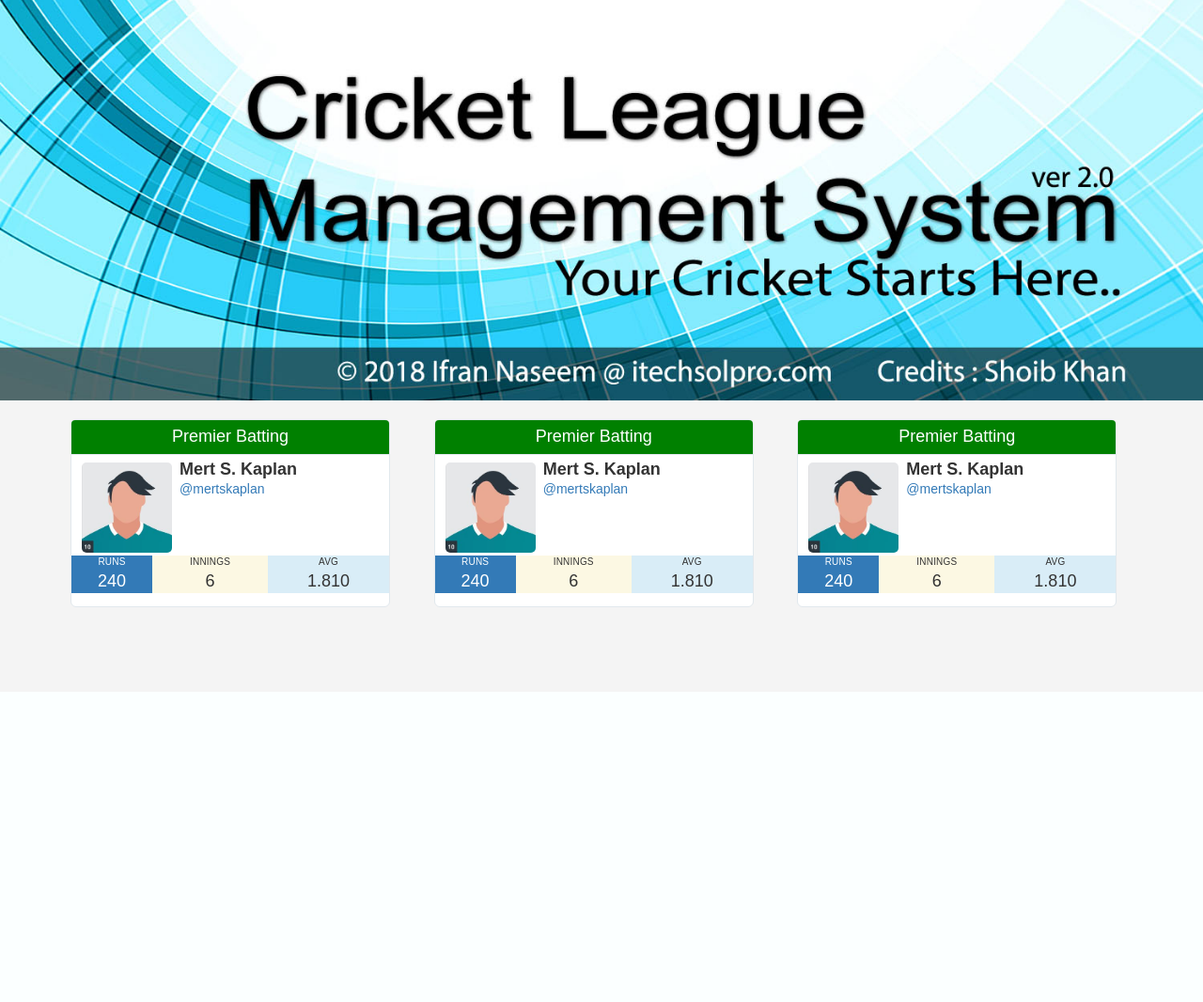
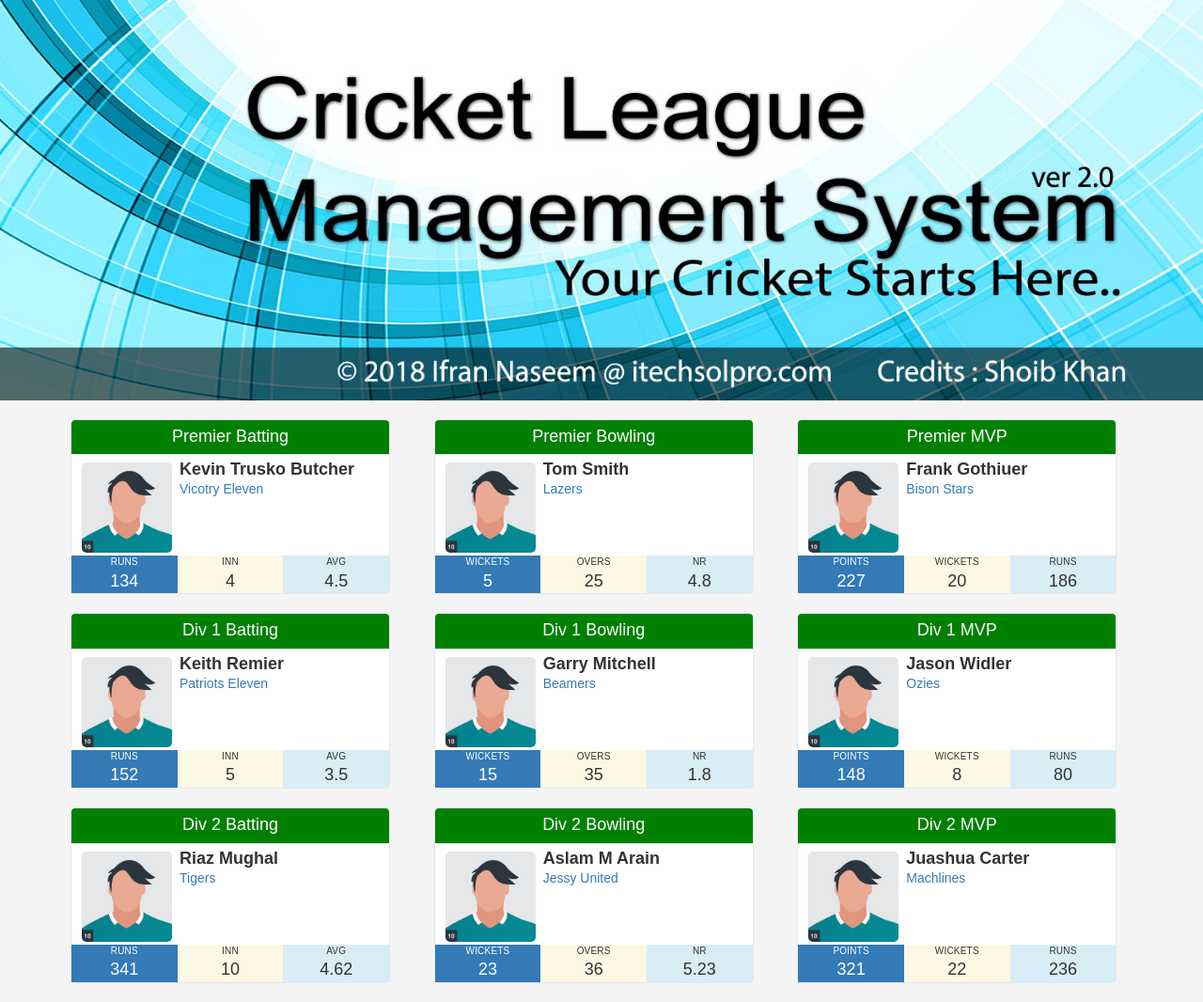
Before and after one commit to Claim47/CLMS, a PHP site: page / in a window 1280 px wide. Shown: the part 64-1130 px from the top of the page at 94% size. Before the commit the page ends 710 px from the top, so only its background shows below. Run offline with PHP 8.4, Linux system fonts and the light colour scheme.

Commit message:
index card added

```diff
--- a/css/rankCard.css
+++ b/css/rankCard.css
@@ -4,7 +4,7 @@
 
     border: 1px solid #e1e8ed;
     border-radius: 6px;
-   height: 200px;
+   height: auto;
     max-width: 340px;
 
 }
@@ -64,11 +64,7 @@
 .twPc-divName a {
     color: inherit !important;
 }
-.twPc-divStats {
 
-    padding: 10px 0;
-    text-align: center;
-}
 .twPc-Arrange {
     box-sizing: border-box;
     display: table;
@@ -81,11 +77,13 @@ ul.twPc-Arrange {
     list-style: outside none none;
     margin: 0;
     padding: 0;
+    text-align: center;
 }
 .twPc-ArrangeSizeFit {
     display: table-cell;
     padding: 0;
     vertical-align: top;
+    min-width: 80px;
 }
 .twPc-ArrangeSizeFit a:hover {
     text-decoration: none;
--- a/index.php
+++ b/index.php
@@ -12,16 +12,106 @@ include('template/header.php');
               <div class="col-md-12">
                 <div class="row">
                   <div class="col-md-4">
-                  <?php include('template/includes/RankCard.php'); ?>
+                  <?php
+                  $RankCardTitle ='Premier Batting';
+                  $RankCardPlayer= 'Kevin Trusko Butcher';
+                  $RankCardPlayerTeam = 'Vicotry Eleven';
+                  $param1Title='Runs';                  $param1Value='134';
+                  $param2Title = 'Inn';                  $param2Value ='4';
+                  $param3Title = 'Avg';                  $Param3Value ='4.5';
+                  include('template/includes/RankCard.php'); ?>
                   </div>
                   <div class="col-md-4">
-                  <?php include('template/includes/RankCard.php'); ?>
+                  <?php
+                  $RankCardTitle ='Premier Bowling';
+                  $RankCardPlayer= 'Tom Smith';
+                  $RankCardPlayerTeam = 'Lazers';
+                  $param1Title='Wickets';                  $param1Value='5';
+                  $param2Title = 'Overs';                  $param2Value ='25';
+                  $param3Title = 'NR';                  $Param3Value ='4.8';
+                  include('template/includes/RankCard.php'); ?>
                   </div>
                   <div class="col-md-4">
-                  <?php include('template/includes/RankCard.php'); ?>
+                  <?php
+                  $RankCardTitle ='Premier MVP';
+                  $RankCardPlayer= 'Frank Gothiuer';
+                  $RankCardPlayerTeam = 'Bison Stars';
+                  $param1Title='Points';                  $param1Value='227';
+                  $param2Title = 'Wickets';                  $param2Value ='20';
+                  $param3Title = 'Runs';                  $Param3Value ='186';
+                   include('template/includes/RankCard.php'); ?>
                   </div>
                 </div>
-
+                <div style="margin:20px">
+                  <!-- Spacer -->
+                </div>
+                <div class="row">
+                  <div class="col-md-4">
+                  <?php
+                  $RankCardTitle ='Div 1 Batting';
+                  $RankCardPlayer= 'Keith Remier';
+                  $RankCardPlayerTeam = 'Patriots Eleven';
+                  $param1Title='Runs';                  $param1Value='152';
+                  $param2Title = 'Inn';                  $param2Value ='5';
+                  $param3Title = 'Avg';                  $Param3Value ='3.5';
+                  include('template/includes/RankCard.php'); ?>
+                  </div>
+                  <div class="col-md-4">
+                  <?php
+                  $RankCardTitle ='Div 1 Bowling';
+                  $RankCardPlayer= 'Garry Mitchell';
+                  $RankCardPlayerTeam = 'Beamers';
+                  $param1Title='Wickets';                  $param1Value='15';
+                  $param2Title = 'Overs';                  $param2Value ='35';
+                  $param3Title = 'NR';                  $Param3Value ='1.8';
+                  include('template/includes/RankCard.php'); ?>
+                  </div>
+                  <div class="col-md-4">
+                  <?php
+                  $RankCardTitle ='Div 1 MVP';
+                  $RankCardPlayer= 'Jason Widler';
+                  $RankCardPlayerTeam = 'Ozies';
+                  $param1Title='Points';                  $param1Value='148';
+                  $param2Title = 'Wickets';                  $param2Value ='8';
+                  $param3Title = 'Runs';                  $Param3Value ='80';
+                   include('template/includes/RankCard.php'); ?>
+                  </div>
+                </div>
+                <div style="margin:20px">
+                  <!-- Spacer -->
+                </div>
+                <div class="row">
+                  <div class="col-md-4">
+                  <?php
+                  $RankCardTitle ='Div 2 Batting';
+                  $RankCardPlayer= 'Riaz Mughal';
+                  $RankCardPlayerTeam = 'Tigers';
+                  $param1Title='Runs';                  $param1Value='341';
+                  $param2Title = 'Inn';                  $param2Value ='10';
+                  $param3Title = 'Avg';                  $Param3Value ='4.62';
+                  include('template/includes/RankCard.php'); ?>
+                  </div>
+                  <div class="col-md-4">
+                  <?php
+                  $RankCardTitle ='Div 2 Bowling';
+                  $RankCardPlayer= 'Aslam M Arain';
+                  $RankCardPlayerTeam = 'Jessy United';
+                  $param1Title='Wickets';                  $param1Value='23';
+                  $param2Title = 'Overs';                  $param2Value ='36';
+                  $param3Title = 'NR';                  $Param3Value ='5.23';
+                  include('template/includes/RankCard.php'); ?>
+                  </div>
+                  <div class="col-md-4">
+                  <?php
+                  $RankCardTitle ='Div 2 MVP';
+                  $RankCardPlayer= 'Juashua Carter';
+                  $RankCardPlayerTeam = 'Machlines';
+                  $param1Title='Points';                  $param1Value='321';
+                  $param2Title = 'Wickets';                  $param2Value ='22';
+                  $param3Title = 'Runs';                  $Param3Value ='236';
+                   include('template/includes/RankCard.php'); ?>
+                  </div>
+                </div>
               </div>
             </div>
     </div>
--- a/template/includes/RankCard.php
+++ b/template/includes/RankCard.php
@@ -1,41 +1,36 @@
 <div class="twPc-div ">
-                            <span class="twPc-bg twPc-block twPc-title ">Premier Batting</span>
-
+    <span class="twPc-bg twPc-block twPc-title ">
+        <?php echo $RankCardTitle ?></span>
     <div>
         <a title="Mert S. Kaplan" href="#" class="twPc-avatarLink">
             <img alt="Mert S. Kaplan" src="assets/icons/profile.jpg" class="twPc-avatarImg">
         </a>
-
         <div class="twPc-divUser">
             <div class="twPc-divName">
-                                        <a href="#">Mert S. Kaplan</a>
+                <a href="#"><?php echo $RankCardPlayer; ?></a>
             </div>
             <span>
-                                        <a href="#">@<span>mertskaplan</span></a>
+                <a href="#"><span><?php echo $RankCardPlayerTeam; ?></span></a>
             </span>
         </div>
-
+    </div>
     <div class="twPc-divStats">
         <ul class="twPc-Arrange">
+
             <li class="twPc-ArrangeSizeFit bg-primary text-white">
-                                                <span href="#" title="9.840 Tweet">
-                                                    <span class="twPc-StatLabel twPc-block ">Runs</span>
-                                                    <span class="twPc-StatValue">240</span>
-                                                </span>
+                <span class="twPc-StatLabel twPc-block "><?php echo $param1Title; ?></span>
+                <span class="twPc-StatValue"><?php echo $param1Value; ?></span>
             </li>
+
             <li class="twPc-ArrangeSizeFit bg-warning text-dark">
-                                                <span href="#" title="885 Following">
-                                                    <span class="twPc-StatLabel twPc-block">Innings</span>
-                                                    <span class="twPc-StatValue">6</span>
-                                                </span>
+                <span class="twPc-StatLabel twPc-block"><?php echo $param2Title; ?></span>
+                <span class="twPc-StatValue"><?php echo $param2Value; ?></span>
             </li>
+
             <li class="twPc-ArrangeSizeFit bg-info text-white">
-                                                <span href="#" title="1.810 Followers">
-                                                    <span class="twPc-StatLabel twPc-block">Avg</span>
-                                                    <span class="twPc-StatValue">1.810</span>
-                                                </span>
+                <span class="twPc-StatLabel twPc-block"><?php echo $param3Title; ?></span>
+                <span class="twPc-StatValue"><?php echo $Param3Value; ?></span>
             </li>
         </ul>
     </div>
 </div>
-                        </div>
```
Lines whose indentation alone changed are shown as unchanged.
